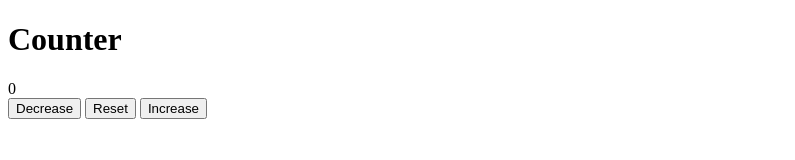
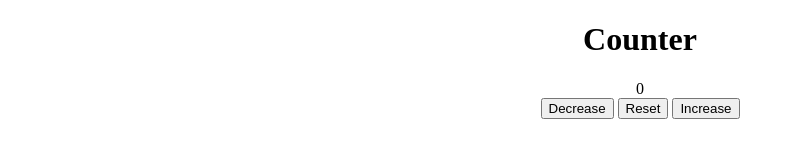
Before and after one commit to Kriyes-M/counter, a plain HTML site: page index.html in a window 1280 px wide. Shown: the whole page, without its empty margins (0-795 px from the left). Drawn offline with Linux system fonts and the light colour scheme.

Commit message:
Center all elements on the page

```diff
--- a/index.html
+++ b/index.html
@@ -4,6 +4,7 @@
 <head>
   <meta charset="UTF-8">
   <meta name="viewport" content="width=device-width, initial-scale=1.0">
+  <link rel="stylesheet" href="./styles/general.css">
   <title>Counter</title>
   <script src="./scripts/app.js" defer></script>
 </head>
@@ -11,9 +12,11 @@
 <body>
   <h1>Counter</h1>
   <div id="counterText">0</div>
-  <button class="js-decrease-button">Decrease</button>
-  <button class="js-reset-button">Reset</button>
-  <button class="js-increase-button">Increase</button>
+  <div class="button-container">
+    <button class="js-decrease-button">Decrease</button>
+    <button class="js-reset-button">Reset</button>
+    <button class="js-increase-button">Increase</button>
+  </div>
 </body>
 
 </html>
--- /dev/null
+++ b/styles/general.css
@@ -0,0 +1,11 @@
+h1 {
+  text-align: center;
+}
+
+#counterText {
+  text-align: center;
+}
+
+.button-container {
+  text-align: center;
+}
```
